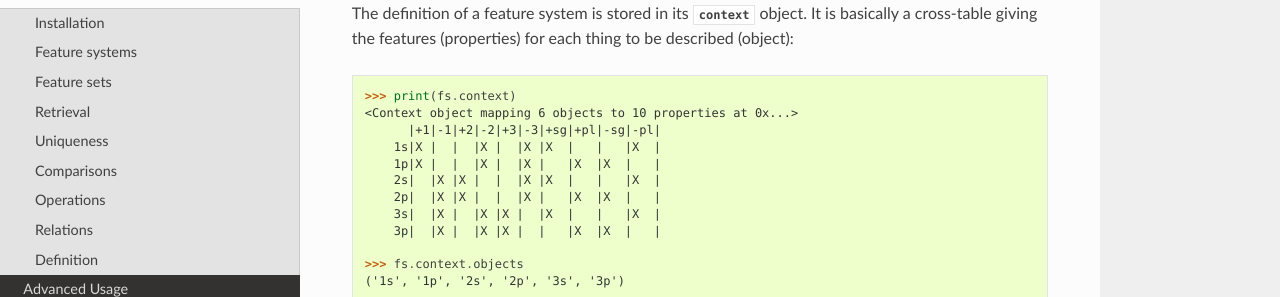
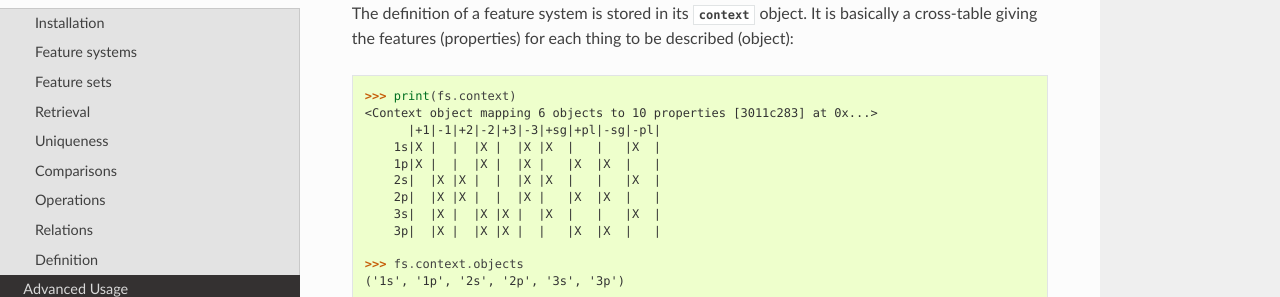
Before and after one commit to xflr6/features, a Sphinx documentation site: the page built from docs/manual.rst, in a window 1280 px wide and 900 px high, scrolled down 868 px. Shown: the part 154-451 px from the top of the window. Built offline with Sphinx 7.4.7 and the Read the Docs theme 2.0.0, drawn with Linux system fonts in a browser that asks for light colours.

Commit message:
adapt for crc32 in concepts.Context v0.8 repr

```diff
--- a/README.rst
+++ b/README.rst
@@ -67,7 +67,7 @@ six-way person/number distinction, cf. the definitions in the bundled
     >>> fs = features.FeatureSystem('plural')
 
     >>> print(fs.context)  # doctest: +ELLIPSIS
-    <Context object mapping 6 objects to 10 properties at 0x...>
+    <Context object mapping 6 objects to 10 properties [3011c283] at 0x...>
           |+1|-1|+2|-2|+3|-3|+sg|+pl|-sg|-pl|
         1s|X |  |  |X |  |X |X  |   |   |X  |
         1p|X |  |  |X |  |X |   |X  |X  |   |
--- a/docs/manual.rst
+++ b/docs/manual.rst
@@ -58,7 +58,7 @@ the features (properties) for each thing to be described (object):
 .. code:: python
 
     >>> print(fs.context)  # doctest: +ELLIPSIS
-    <Context object mapping 6 objects to 10 properties at 0x...>
+    <Context object mapping 6 objects to 10 properties [3011c283] at 0x...>
           |+1|-1|+2|-2|+3|-3|+sg|+pl|-sg|-pl|
         1s|X |  |  |X |  |X |X  |   |   |X  |
         1p|X |  |  |X |  |X |   |X  |X  |   |
```
